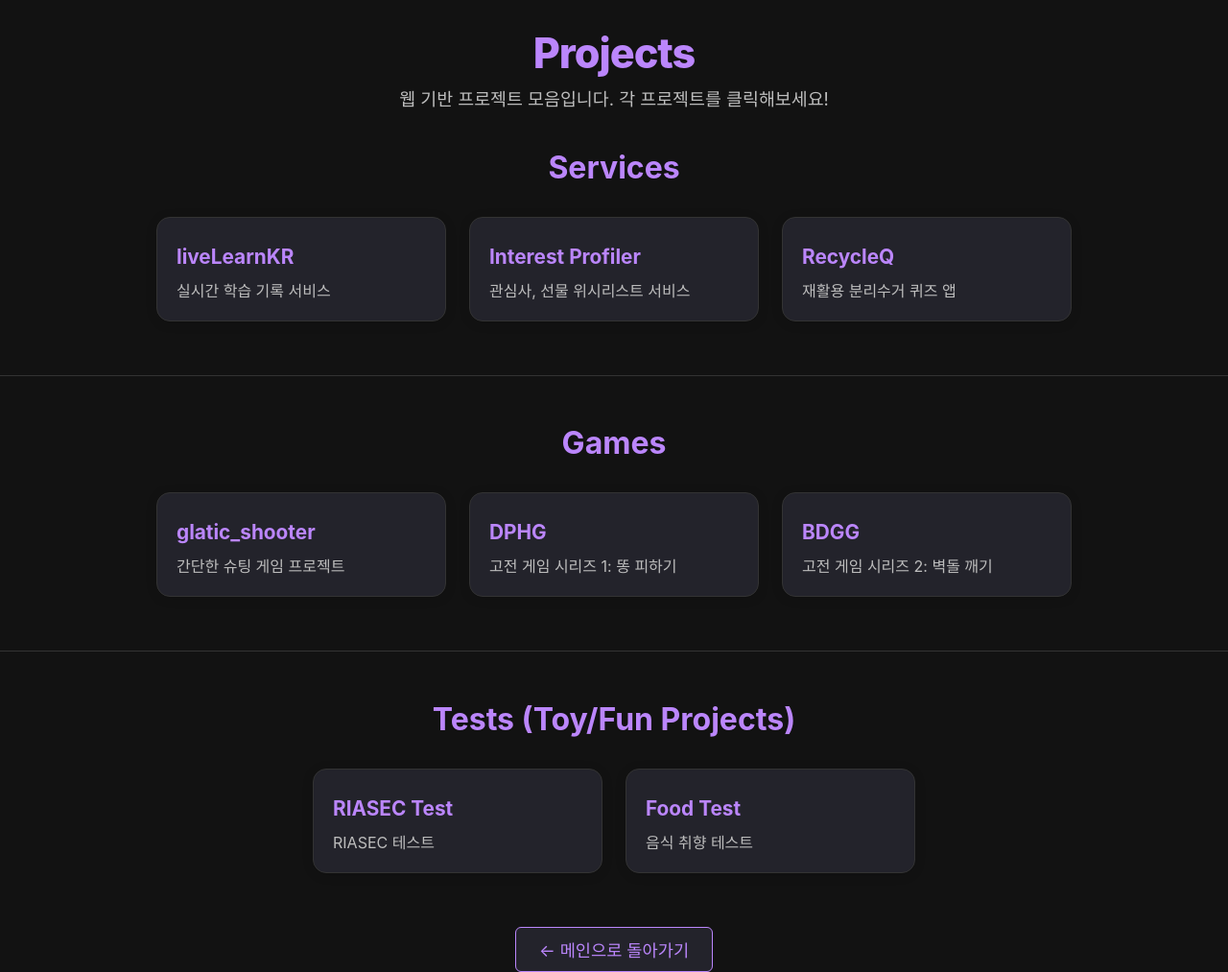
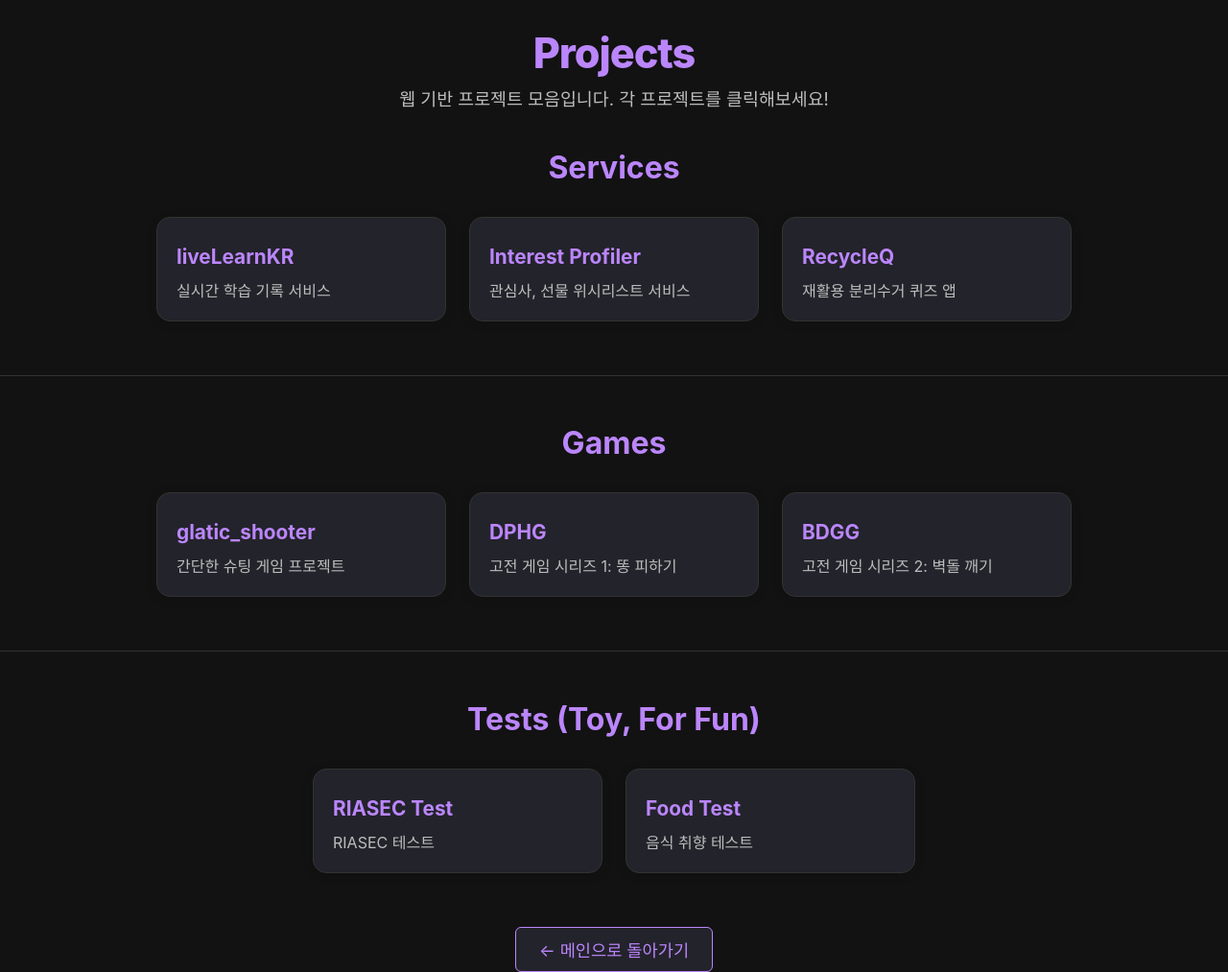
Before and after one commit to hojun313/hojun313.github.io, a Jekyll site: the page projects/index.html, which Jekyll copies as it is, in a window 1280 px wide. Shown: the whole page at 96% size. Built offline with Jekyll 4.4.1, drawn with Linux system fonts in a browser that asks for light colours.

Commit message:
Update index.html

```diff
--- a/projects/index.html
+++ b/projects/index.html
@@ -62,7 +62,7 @@
         </section>
 
         <section class="project-category">
-            <h2 class="category-title">Tests (Toy/Fun Projects)</h2>
+            <h2 class="category-title">Tests (Toy, For Fun)</h2>
             <ul class="projects-list">
                 <li class="project-card">
                     <a href="https://hojun313.github.io/RIASEC-Test/">
```
